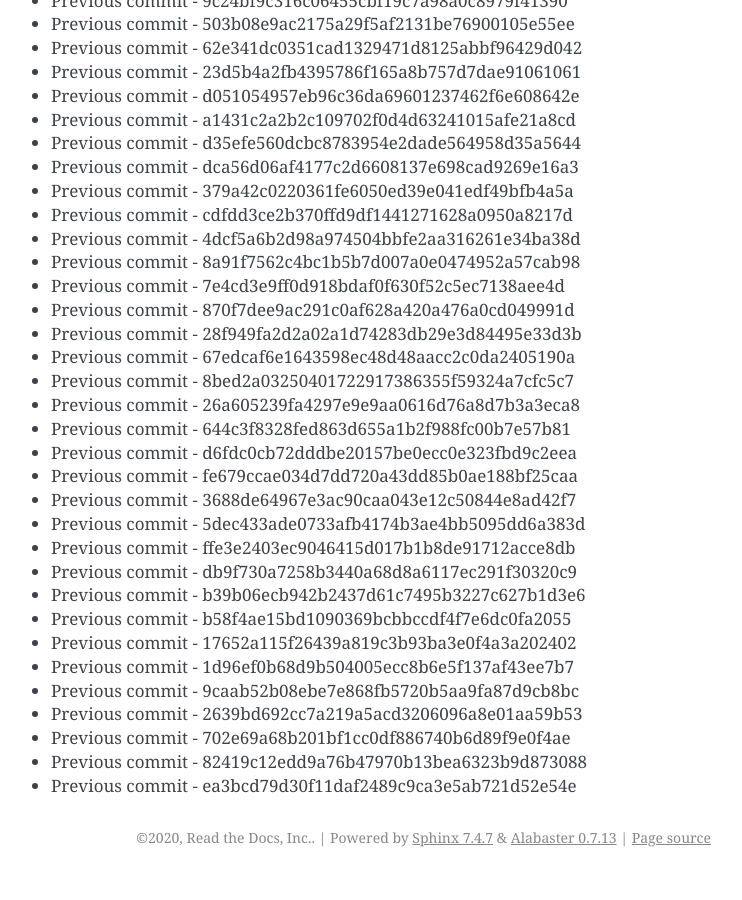
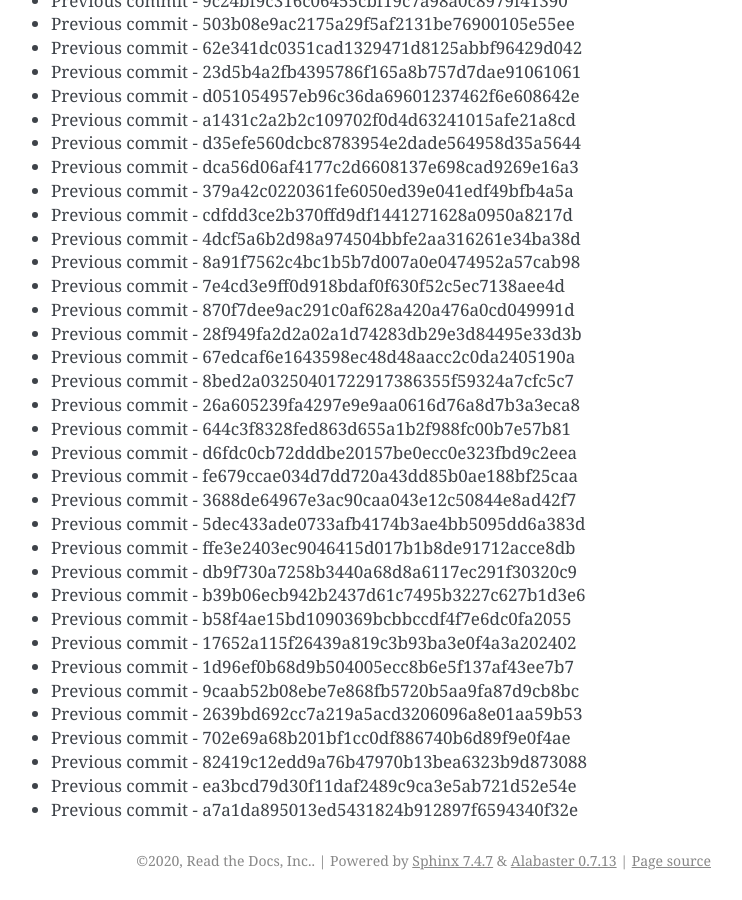
Before and after one commit to readthedocs/rtd-git-stresstest, a Sphinx documentation site: the page built from docs/updates.rst, in a window 1280 px wide and 900 px high, scrolled down 29592 px. Shown: the whole window, without its empty margins (399-1141 px from the left). Built offline with Sphinx 7.4.7, drawn with Linux system fonts in a browser that asks for light colours; before the commit the page ends 30469 px from its top, so only the background shows below that.

Commit message:
Generating commit from previous: a7a1da895013ed5431824b912897f6594340f32e

```diff
--- a/docs/updates.rst
+++ b/docs/updates.rst
@@ -1275,3 +1275,4 @@ It can be tested for any performance characteristics.
 * Previous commit - 702e69a68b201bf1cc0df886740b6d89f9e0f4ae
 * Previous commit - 82419c12edd9a76b47970b13bea6323b9d873088
 * Previous commit - ea3bcd79d30f11daf2489c9ca3e5ab721d52e54e
+* Previous commit - a7a1da895013ed5431824b912897f6594340f32e
```
